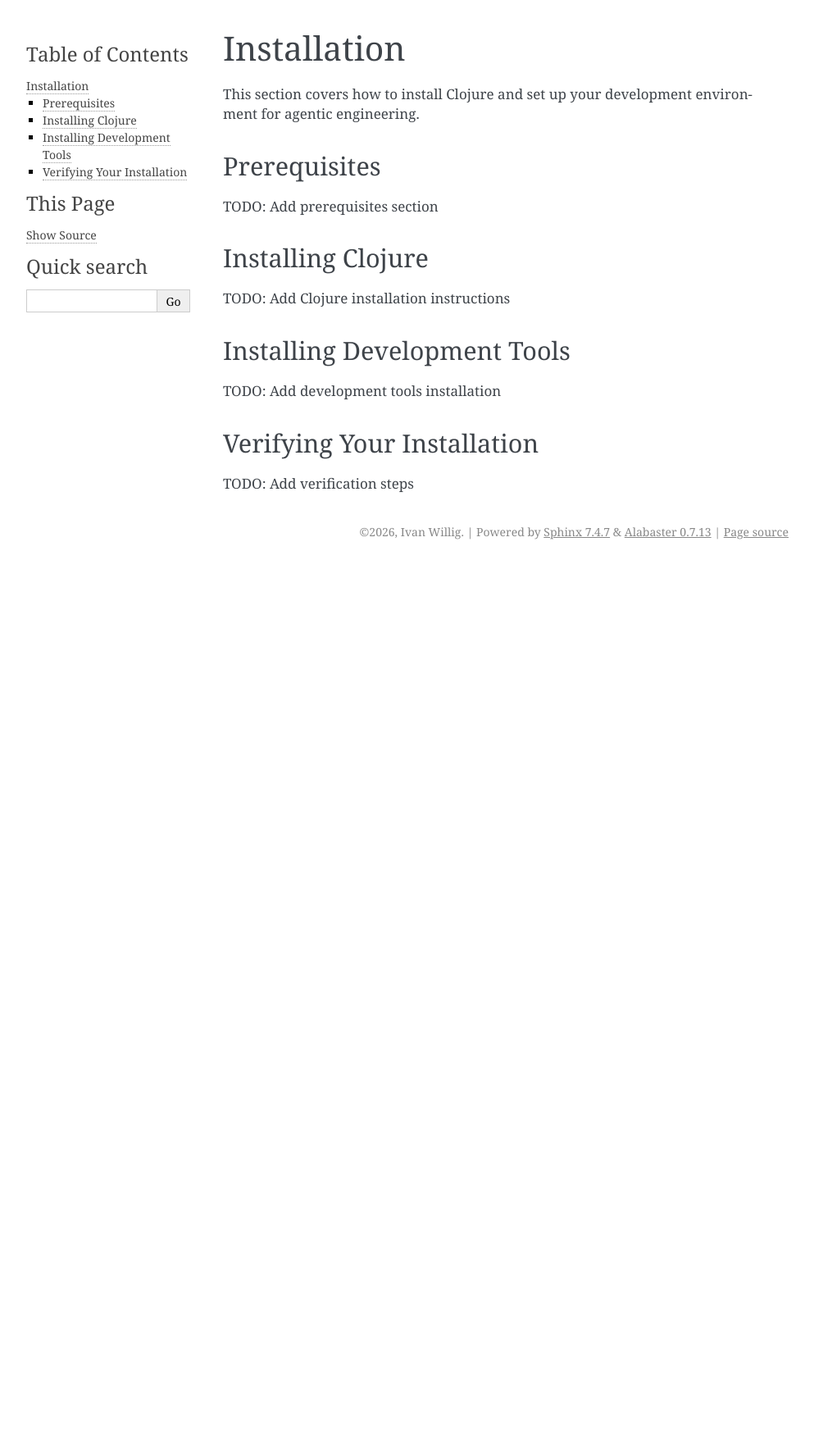
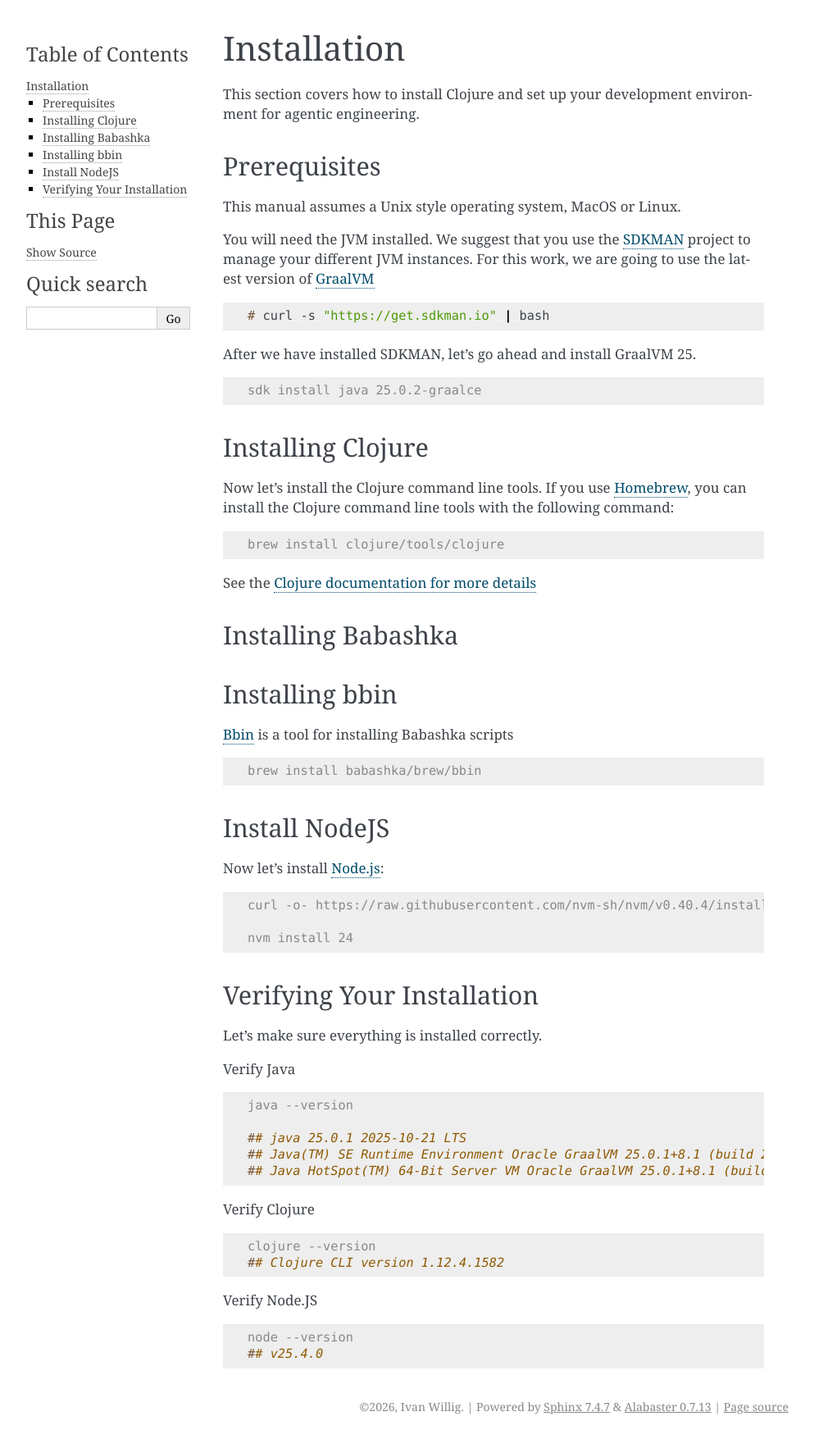
Before and after one commit to iwillig/agentic-engineering-with-clojure, a Sphinx documentation site: the page built from source/installation.rst, in a window 1280 px wide. Shown: the whole page at 82% size, without its empty margins (148-1141 px from the left). Built offline with Sphinx 7.4.7, drawn with Linux system fonts in a browser that asks for light colours; before the commit the page ends 900 px from its top, so only the background shows below that.

Commit message:
Add more details on installations

```diff
--- a/source/conf.py
+++ b/source/conf.py
@@ -13,7 +13,10 @@
 # -- General configuration ---------------------------------------------------
 # https://www.sphinx-doc.org/en/master/usage/configuration.html#general-configuration
 
-extensions = []
+
+extensions = ['sphinx_design',
+              'sphinx_copybutton',
+              'sphinxcontrib.plantuml']
 
 templates_path = ['_templates']
 exclude_patterns = []
--- a/source/installation.rst
+++ b/source/installation.rst
@@ -1,24 +1,95 @@
 Installation
 ============
 
-This section covers how to install Clojure and set up your development environment for agentic engineering.
+This section covers how to install Clojure and set up your development
+environment for agentic engineering.
 
 Prerequisites
 -------------
 
-TODO: Add prerequisites section
+This manual assumes a Unix style operating system, MacOS or Linux.
+
+You will need the JVM installed. We suggest that you use the `SDKMAN
+<https://sdkman.io/>`_ project to manage your different JVM
+instances. For this work, we are going to use the latest version of
+`GraalVM <https://www.graalvm.org/>`_
+
+.. code-block:: console
+
+    # curl -s "https://get.sdkman.io" | bash
+
+
+After we have installed SDKMAN, let's go ahead and install GraalVM 25.
+
+.. code-block:: console
+
+    sdk install java 25.0.2-graalce
 
 Installing Clojure
 ------------------
 
-TODO: Add Clojure installation instructions
+Now let's install the Clojure command line tools. If you use `Homebrew
+<https://brew.sh/>`_, you can install the Clojure command line tools
+with the following command:
 
-Installing Development Tools
------------------------------
+.. code-block:: console
 
-TODO: Add development tools installation
+    brew install clojure/tools/clojure
+
+
+See the `Clojure documentation for more details
+<https://clojure.org/guides/install_clojure>`_
+
+Installing Babashka
+-------------------
+
+Installing bbin
+---------------
+
+`Bbin <https://github.com/babashka/bbin>`_ is a tool for installing
+Babashka scripts
+
+.. code-block:: console
+
+   brew install babashka/brew/bbin
+
+Install NodeJS
+--------------
+
+Now let's install `Node.js <https://nodejs.org/en/download>`_:
+
+.. code-block:: console
+
+   curl -o- https://raw.githubusercontent.com/nvm-sh/nvm/v0.40.4/install.sh | bash
+
+   nvm install 24
+
 
 Verifying Your Installation
 ----------------------------
 
-TODO: Add verification steps
+Let's make sure everything is installed correctly.
+
+Verify Java
+
+.. code-block:: console
+
+   java --version
+
+   ## java 25.0.1 2025-10-21 LTS
+   ## Java(TM) SE Runtime Environment Oracle GraalVM 25.0.1+8.1 (build 25.0.1+8-LTS-jvmci-b01)
+   ## Java HotSpot(TM) 64-Bit Server VM Oracle GraalVM 25.0.1+8.1 (build 25.0.1+8-LTS-jvmci-b01, mixed mode, sharing)
+
+Verify Clojure
+
+.. code-block:: console
+
+   clojure --version
+   ## Clojure CLI version 1.12.4.1582
+
+Verify Node.JS
+
+.. code-block:: console
+
+   node --version
+   ## v25.4.0
```
Also changed, not shown: source/_templates/layout.html (added, +8 -0 lines), source/agentic-toolchain.rst (added, +60 -0 lines), source/index.rst (+8 -4 lines), 3 other files.
